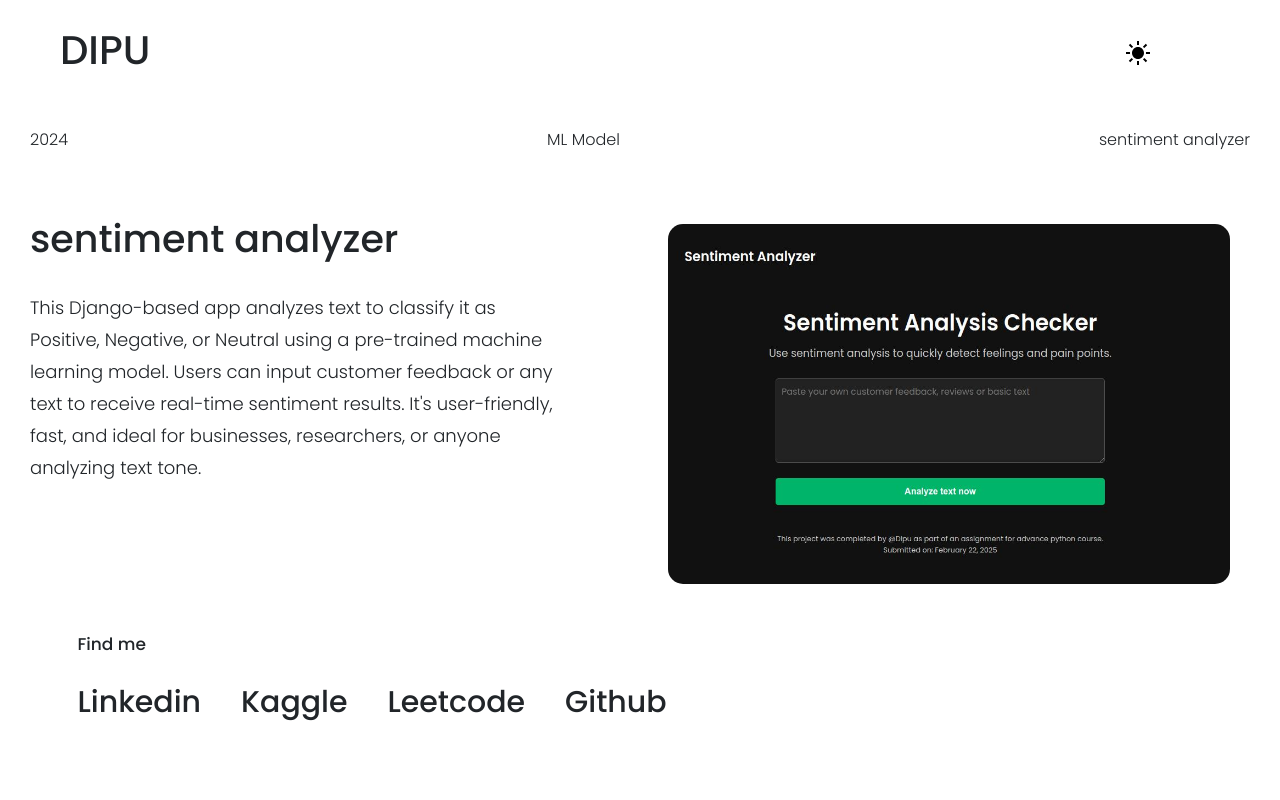
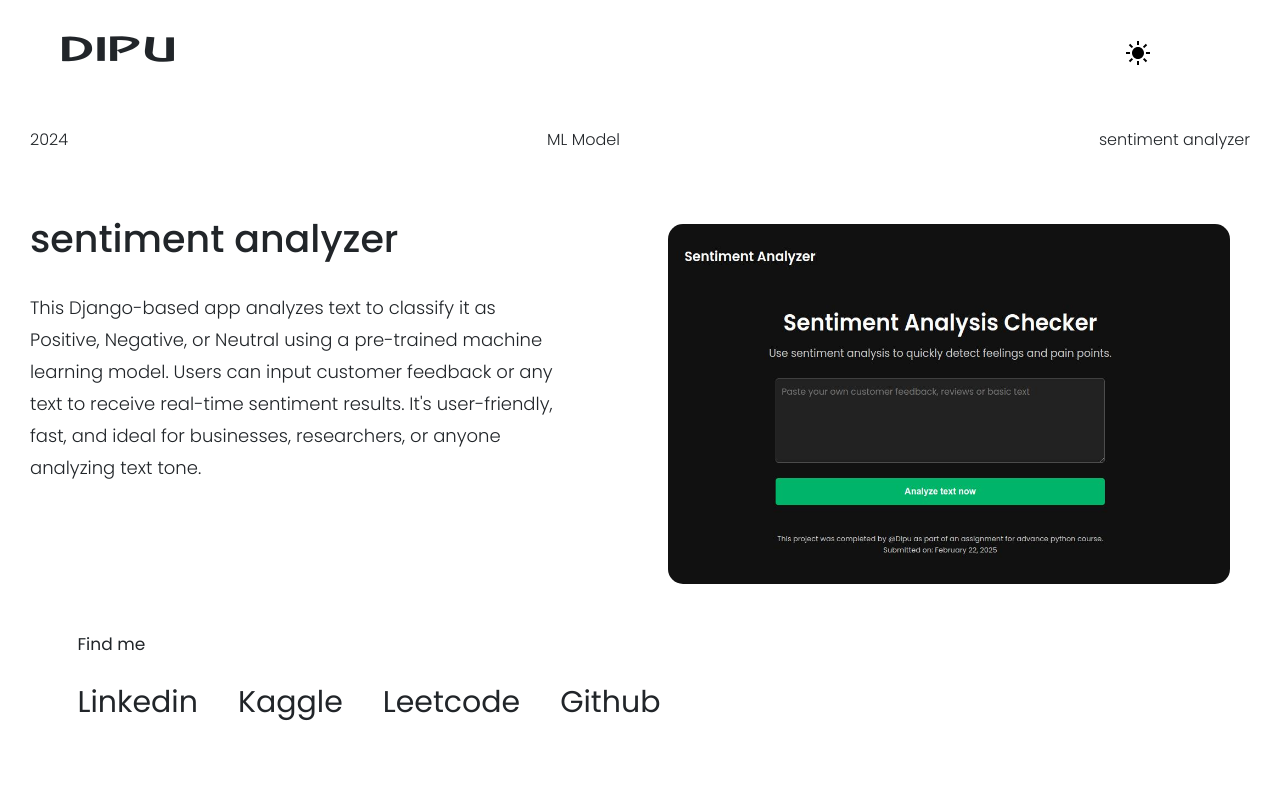
Before and after one commit to DipuHowlader/personal_portfolio, a Next.js app: page /portfolio in a window 1280 px wide. Shown: the top 800 px of the page. Built offline with nearby package versions, Linux system fonts and the light colour scheme.

Commit message:
fixed scroll error

```diff
--- a/next.config.mjs
+++ b/next.config.mjs
@@ -1,7 +1,7 @@
 /** @type {import('next').NextConfig} */
 const nextConfig = {
   sassOptions: {
-    includePaths: ["node_modules"], // Add path to your SCSS files if needed
+    includePaths: ["node_modules"],
   },
 };
 
--- a/package.json
+++ b/package.json
@@ -13,7 +13,7 @@
     "bootstrap": "^5.3.3",
     "emailjs-com": "^3.2.0",
     "events": "^3.3.0",
-    "gsap": "^3.12.5",
+    "gsap": "^3.12.0",
     "next": "^15.2.1",
     "react": "^18",
     "react-dom": "^18",
--- a/src/app/_not-found.js
+++ b/src/app/_not-found.js
@@ -22,7 +22,7 @@ const NotFound = () => {
         <h1>404 - Page Not Found</h1>
         <p>The page you are looking for does not exist or has been moved.</p>
       </div>
-      {/* <Footer /> */}
+      <Footer />
       <Menu />
     </Suspense>
 
--- a/src/app/clientLayout.js
+++ b/src/app/clientLayout.js
@@ -16,24 +16,21 @@ const ClientLayout = ({ children }) => {
   const searchParams = useSearchParams();
 
   useEffect(() => {
-    setIsClient(true); // Set isClient to true after the first render on the client
+    if (typeof window === "undefined") return;
+    setIsClient(true);
 
     if (isClient) {
-      // Initialize GSAP and Lenis only on the client side
       const handleStart = () => setLoading(true);
       const handleComplete = () => setLoading(false);
 
-      // Simulate loading with a timeout
       const timer = setTimeout(() => {
         handleComplete();
       }, 1000);
 
-      // GSAP setup
       gsap.ticker.lagSmoothing(0);
 
-      // Lenis smooth scrolling setup
       const lenis = new Lenis({
-        lerp: 0.1, // Adjust for smoothness
+        lerp: 0.1,
         smoothWheel: true,
       });
 
@@ -43,21 +40,18 @@ const ClientLayout = ({ children }) => {
         lenis.raf(time * 1000);
       });
 
-      // Optional: Trigger ScrollTrigger refresh
       ScrollTrigger.refresh();
 
-      // Cleanup
       return () => {
         clearTimeout(timer);
         lenis.destroy();
         gsap.ticker.remove((time) => lenis.raf(time * 1000));
       };
     }
-  }, [isClient, pathname, searchParams]); // Dependencies trigger re-run on navigation
+  }, [isClient, pathname, searchParams]);
 
-  // Only render the children when on the client-side and `isClient` is true
   if (!isClient) {
-    return <Preloader />; // Show preloader during the initial load on the client side
+    return <Preloader />;
   }
 
   return (
--- a/src/app/style.scss
+++ b/src/app/style.scss
@@ -9,6 +9,25 @@
 @font-face {
   font-family: "Poppins";
   src: url("/fonts/Poppins/Poppins-Medium.ttf");
+  font-weight: 500;
+}
+
+@font-face {
+  font-family: "Poppins";
+  src: url("/fonts/Poppins/Poppins-Light.ttf");
+  font-weight: 300;
+}
+
+@font-face {
+  font-family: "Poppins";
+  src: url("/fonts/Poppins/Poppins-Regular.ttf");
+  font-weight: 400;
+}
+
+@font-face {
+  font-family: "Poppins";
+  src: url("/fonts/Poppins/Poppins-Thin.ttf");
+  font-weight: 100;
 }
 
 :root {
--- a/src/components/menu/index.js
+++ b/src/components/menu/index.js
@@ -19,6 +19,12 @@ const Menu = () => {
     });
   };
 
+  const handleLinkClick = (event) => {
+    event.preventDefault();
+    const href = event.currentTarget.getAttribute("href");
+      window.location.href = href;
+  };
+
   return (
     <>
       <div className={`${styles.menupage} menupage d-none`}>
@@ -37,10 +43,10 @@ const Menu = () => {
         <div className="d-flex justify-content-center align-items-center flex-column">
           <ul>
             <li>
-              <Link href="/portfolio">Portfolio</Link>
+              <Link href="/portfolio" onClick={handleLinkClick}>Portfolio</Link>
             </li>
             <li>
-              <Link href="/contact">Contact</Link>
+              <Link href="/contact" onClick={handleLinkClick}>Contact</Link>
             </li>
           </ul>
 
--- a/src/components/navbar/index.js
+++ b/src/components/navbar/index.js
@@ -46,11 +46,17 @@ const Navbar = () => {
       });
   };
 
+  const handleLinkClick = (event) => {
+    event.preventDefault();
+    const href = event.currentTarget.getAttribute("href");
+      window.location.href = href;
+  };
+
   return (
     <>
       <div id={styles.navbar}>
         <nav className="navbar">
-          <Link className={styles.navbar_brand} href="/">
+          <Link className={styles.navbar_brand} href="/" onClick={handleLinkClick}>
             Dipu
           </Link>
 
--- a/src/components/navbar/navbar.module.scss
+++ b/src/components/navbar/navbar.module.scss
@@ -62,7 +62,7 @@
 
     .navbar_brand {
       font-size: 4rem;
-      font-family: Adventurism;
+      font-family: Adventurism !important;
       text-transform: uppercase;
       color: var(--text-color);
       font-weight: 500;
--- a/src/utils/animations/index.js
+++ b/src/utils/animations/index.js
@@ -10,16 +10,12 @@ const Animations = () => {
   const [isMounted, setIsMounted] = useState(false);
 
   useEffect(() => {
-    // Set isMounted to true after the component mounts (client-side only)
     setIsMounted(true);
     gsap.registerPlugin(ScrollTrigger);
-
-
-    if (!isMounted) return; // Exit if not mounted
+    if (!isMounted) return;
 
     const isMobile = window.matchMedia("(max-width: 600px)").matches;
 
-    // Helper function to safely animate elements
     const animateElement = (selector, yPercentValue) => {
       const element = document.querySelector(selector);
       if (element) {
@@ -42,7 +38,6 @@ const Animations = () => {
     animateElement(".protfolio", -120);
     animateElement(".footer", -120);
 
-    // Menu Animations
     const menuTimeline = gsap.timeline({});
 
     const menuButton = document.querySelector(".menu");
@@ -68,15 +63,13 @@ const Animations = () => {
       crossButton.addEventListener("click", handleCrossClick);
     }
 
-    // Clean up function
     return () => {
       if (menuButton) menuButton.removeEventListener("click", handleMenuClick);
       if (crossButton) crossButton.removeEventListener("click", handleCrossClick);
     };
 
-  }, [isMounted]); // Add isMounted as a dependency
+  }, [isMounted]);
 
-  // Return null during SSR to avoid hydration mismatch
   if (!isMounted) return null;
 
   return null;
```
Also changed, not shown: 1 other file (tests, documents, lock files or other folders).
